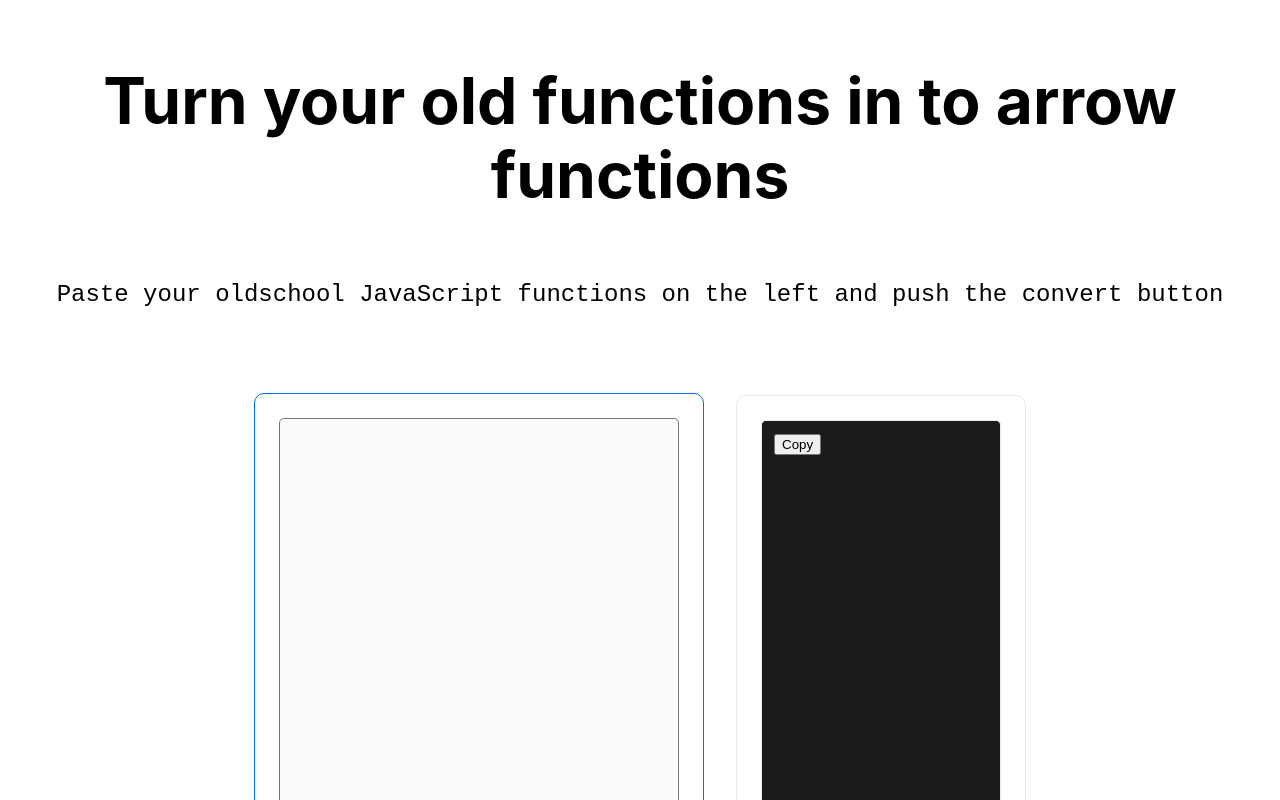
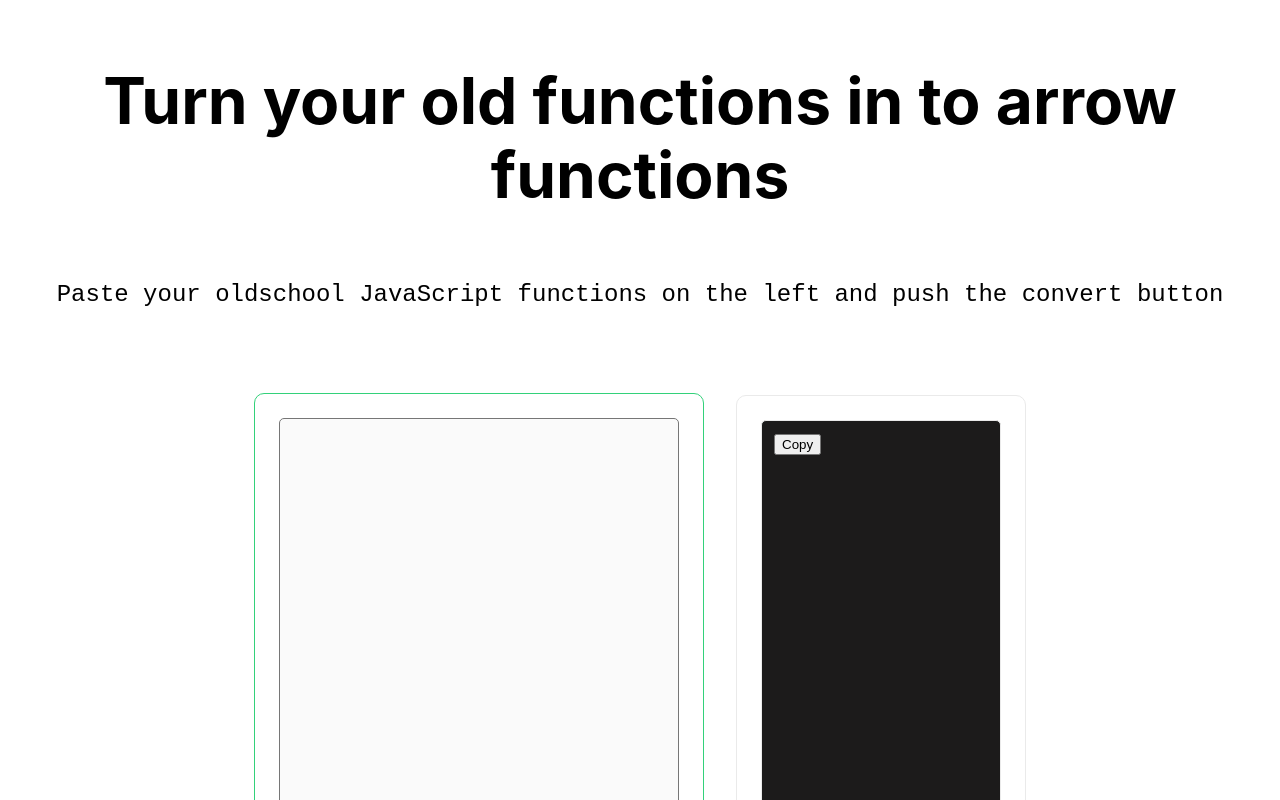
Before and after one commit to MartinPettersen/functionToArrowFunction, a Next.js app: page / in a window 1280 px wide. In both pictures the pointer is over the element 479 px from the left and 740 px from the top of the page. Shown: the top 800 px of the page. Built offline with nearby package versions, Linux system fonts and the light colour scheme.

Commit message:
add green color

```diff
--- a/styles/Home.module.css
+++ b/styles/Home.module.css
@@ -90,8 +90,8 @@
 .card:hover,
 .card:focus,
 .card:active {
-  color: #0070f3;
-  border-color: #0070f3;
+  color: #33D17A;
+  border-color: #33D17A;
 }
 
 .card h2 {
@@ -117,8 +117,8 @@
 }
 
 .convert_button:hover {
-  color: darkorange;
-  border-color: darkorange;
+  color: #33D17A;
+  border-color: #33D17A;
 }
 
 .after {
```
